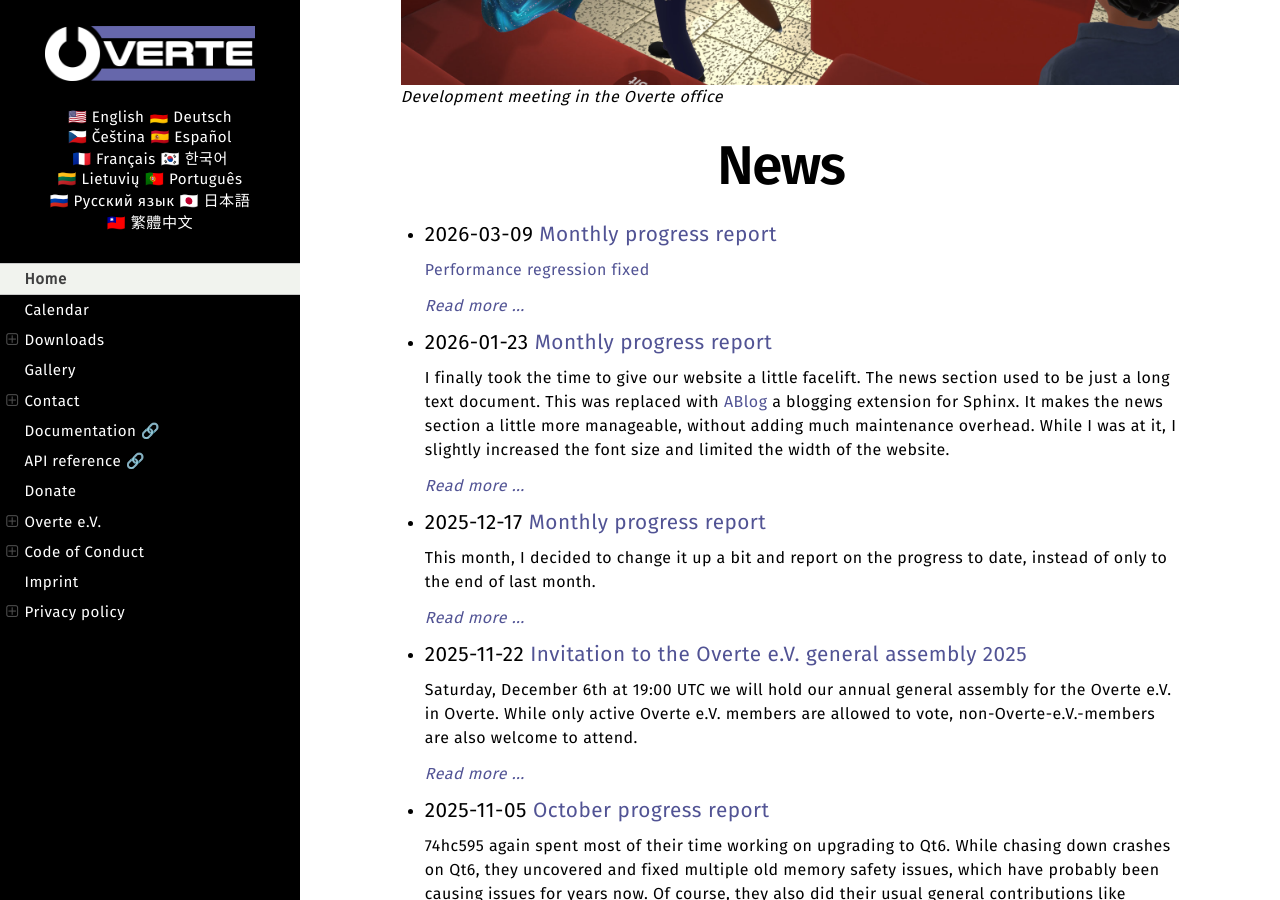
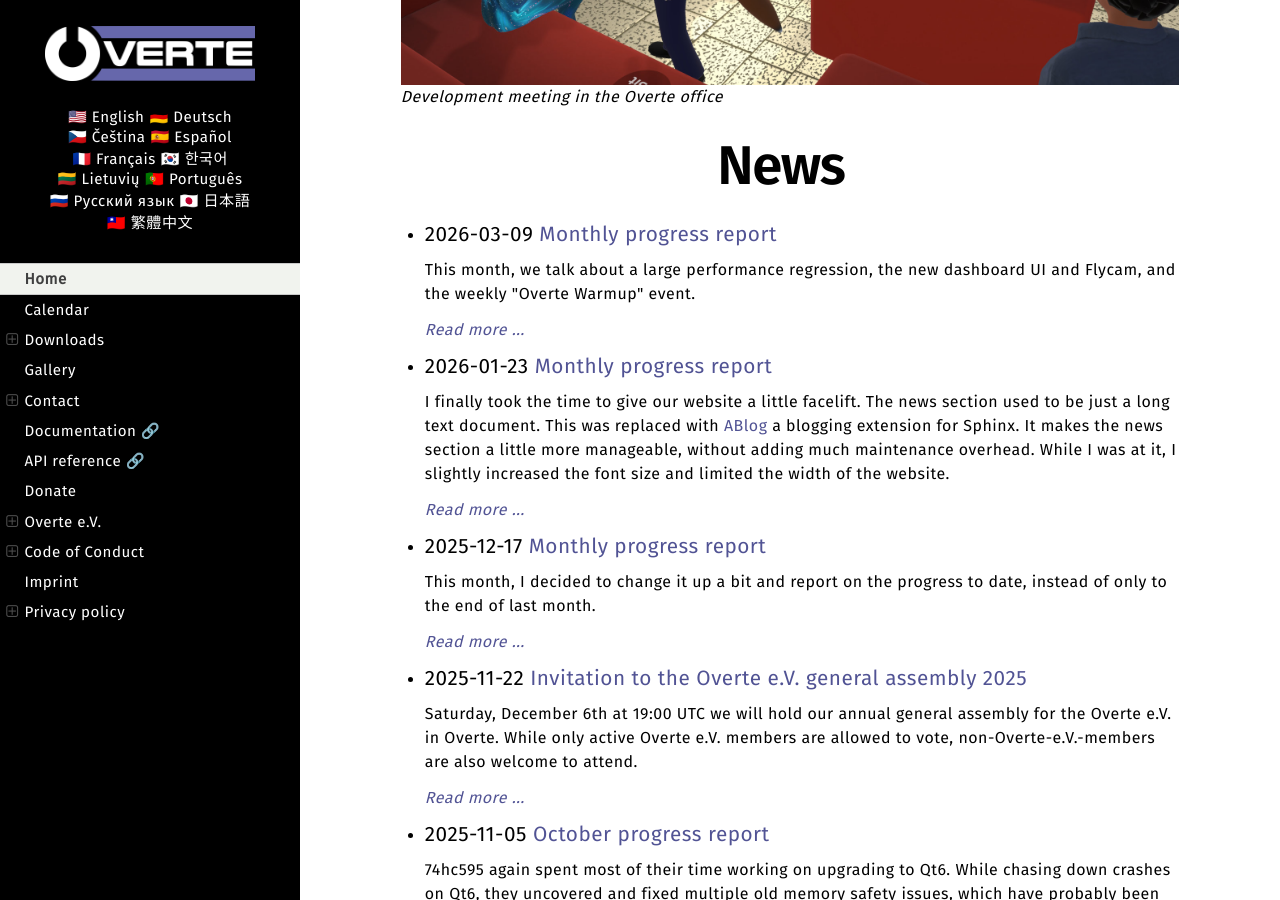
Before and after one commit to overte-org/overte-website-sphinx, a Sphinx documentation site: the page built from source/index.rst, in a window 1280 px wide and 900 px high, scrolled down 1102 px. Built offline with Sphinx 7.4.7 and the Read the Docs theme 3.1.0, drawn with Linux system fonts in a browser that asks for light colours.

Commit message:
Add a proper excerpt.

```diff
--- a/source/blog/2026-03-09_Monthly_progress_report.rst
+++ b/source/blog/2026-03-09_Monthly_progress_report.rst
@@ -3,6 +3,8 @@
 
 Monthly progress report
 -----------------------
+
+This month, we talk about a large performance regression, the new dashboard UI and Flycam, and the weekly "Overte Warmup" event.
 
 .. contents:: Table of Contents
     :local:
```
